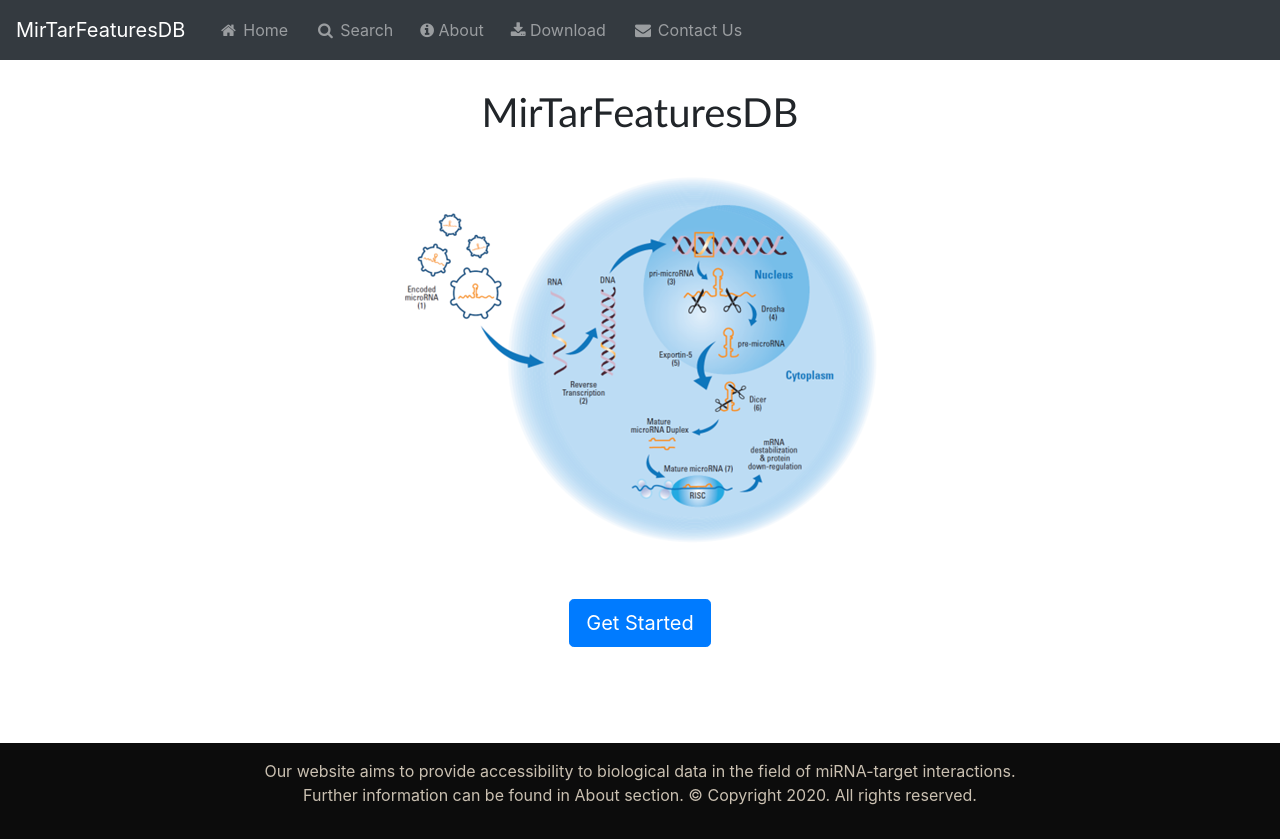
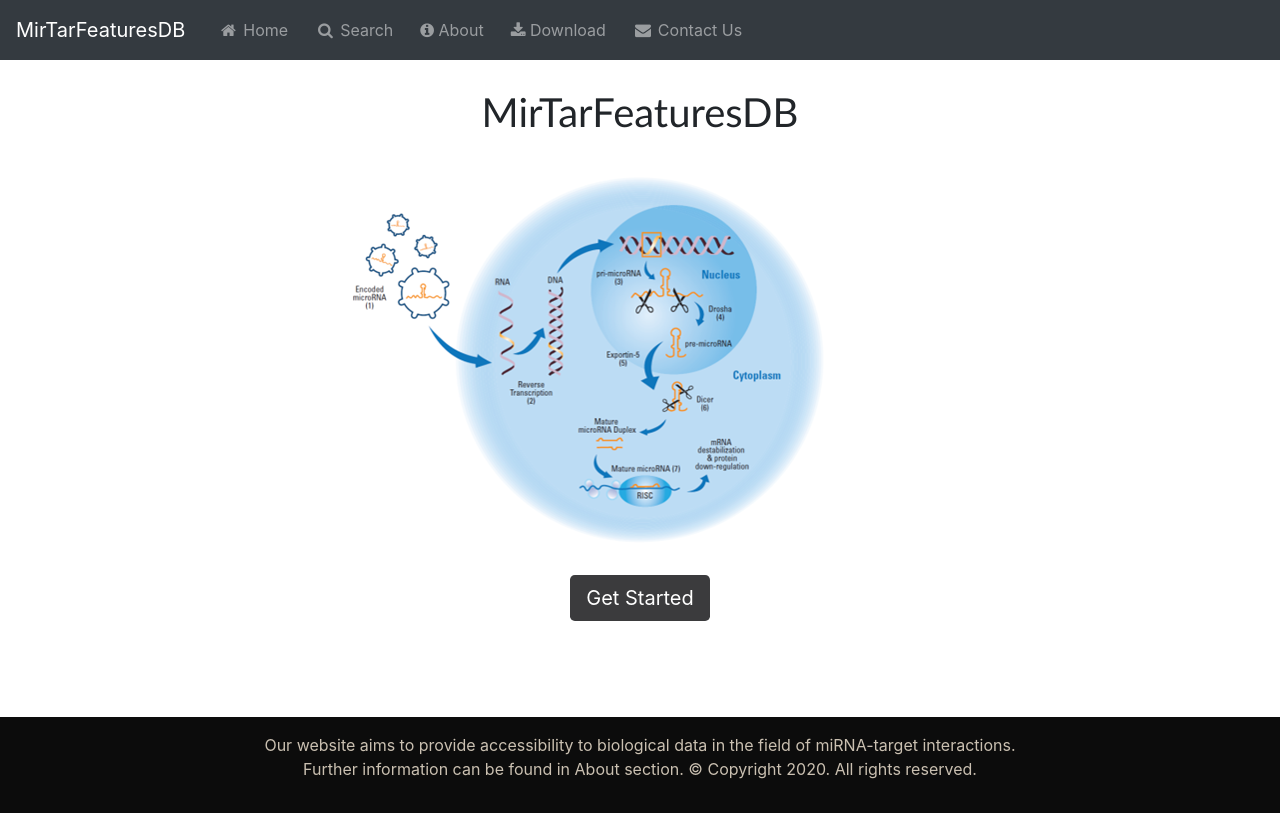
Before and after one commit to shaharar/CLASH-Web-Server, an Angular app in the folder CLASH/FrontEnd/app/: page /home in a window 1280 px wide. After the commit the page ends 813 px from the top, so only its background shows below. Built offline with nearby package versions, Linux system fonts and the light colour scheme.

Commit message:
add and update routes in app.py in backend

```diff
--- a/CLASH/FrontEnd/app/src/app/app.module.ts
+++ b/CLASH/FrontEnd/app/src/app/app.module.ts
@@ -12,6 +12,7 @@ import { HomeComponent } from './home/home.component';
 import { SearchComponent } from './search/search.component';
 import { HttpRequestsService } from './http-requests.service';
 import { MtiResultsComponent } from './mti-results/mti-results.component';
+import { DetailedResultsComponent } from './detailed-results/detailed-results.component';
 
 @NgModule({
   declarations: [
@@ -20,7 +21,8 @@ import { MtiResultsComponent } from './mti-results/mti-results.component';
     FooterComponent,
     HomeComponent,
     SearchComponent,
-    MtiResultsComponent
+    MtiResultsComponent,
+    DetailedResultsComponent
   ],
   imports: [
     BrowserModule,
--- /dev/null
+++ b/CLASH/FrontEnd/app/src/app/detailed-results/detailed-results.component.html
@@ -0,0 +1 @@
+<p>detailed-results works!</p>
--- /dev/null
+++ b/CLASH/FrontEnd/app/src/app/detailed-results/detailed-results.component.ts
@@ -0,0 +1,15 @@
+import { Component, OnInit } from '@angular/core';
+
+@Component({
+  selector: 'app-detailed-results',
+  templateUrl: './detailed-results.component.html',
+  styleUrls: ['./detailed-results.component.css']
+})
+export class DetailedResultsComponent implements OnInit {
+
+  constructor() { }
+
+  ngOnInit(): void {
+  }
+
+}
--- a/CLASH/FrontEnd/app/src/app/home/home.component.css
+++ b/CLASH/FrontEnd/app/src/app/home/home.component.css
@@ -0,0 +1,4 @@
+.btn {
+    background-color: rgba(24, 24, 26, 0.849);
+    border: grey;
+}
--- a/CLASH/FrontEnd/app/src/app/home/home.component.html
+++ b/CLASH/FrontEnd/app/src/app/home/home.component.html
@@ -3,8 +3,7 @@
     <br>
     <h1 style="font-family:'Gill Sans', 'Gill Sans MT', Calibri, 'Trebuchet MS', sans-serif;">MirTarFeaturesDB</h1>
     <br>
-    <img src="assets/images/homeLogo.png">
-    <br>
+    <img src="assets/images/homeLogo2.png">
     <br>
     <br>
     <a class="btn btn-lg btn-primary" href="search" role="button">Get Started</a>
--- a/CLASH/FrontEnd/app/src/app/search/search.component.css
+++ b/CLASH/FrontEnd/app/src/app/search/search.component.css
@@ -10,3 +10,8 @@
 .form-control{
     width: min-content;
 }
+
+.btn {
+    background-color: cadetblue;
+    border: black;
+}
```
Also changed, not shown: CLASH/FrontEnd/app/src/app/detailed-results/detailed-results.component.css (added), CLASH/FrontEnd/app/src/assets/images/homeLogo2.png (added), 1 other file (tests, documents, lock files or other folders).
